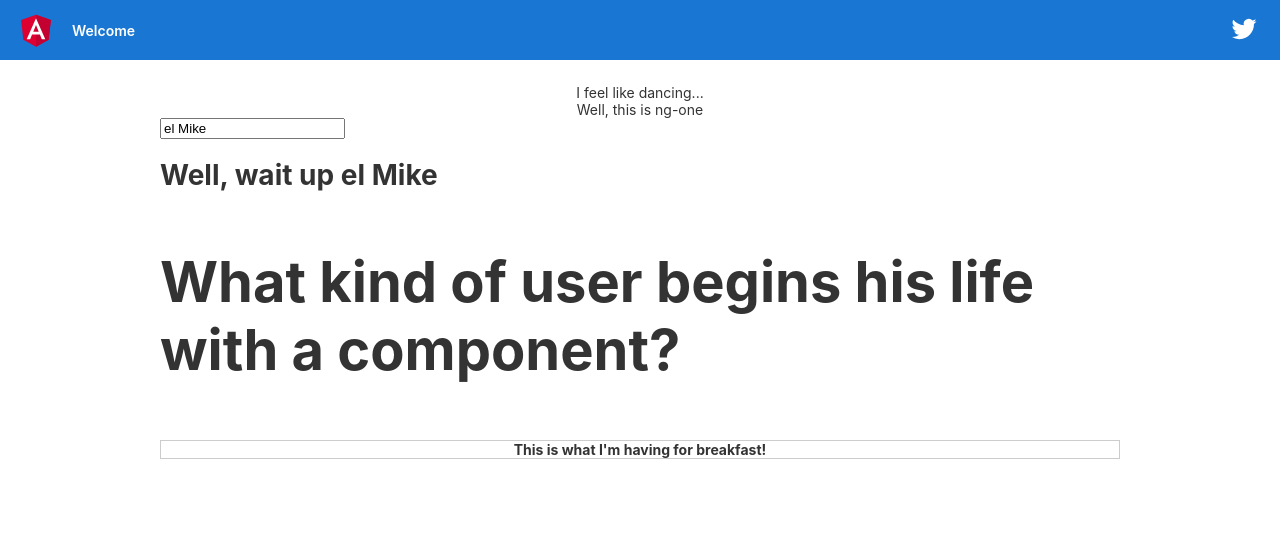
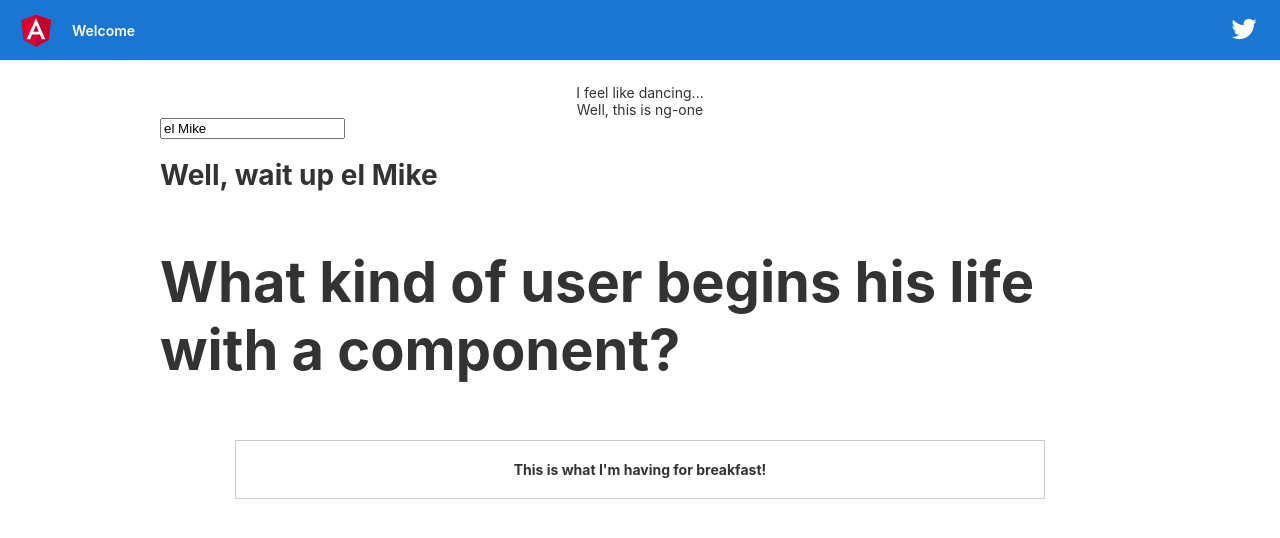
Before and after one commit to agmt5989/ang, an Angular app: page / in a window 1280 px wide. Shown: the top 538 px of the page. Built offline with nearby package versions, Linux system fonts and the light colour scheme.

Commit message:
more to the user-detail component

```diff
--- a/src/app/user-detail/user-detail.component.css
+++ b/src/app/user-detail/user-detail.component.css
@@ -3,4 +3,6 @@ p {
   text-align: center;
   margin: auto;
   font-size: 14px;
+  padding: 20px;
+  width: 80%;
 }
```
